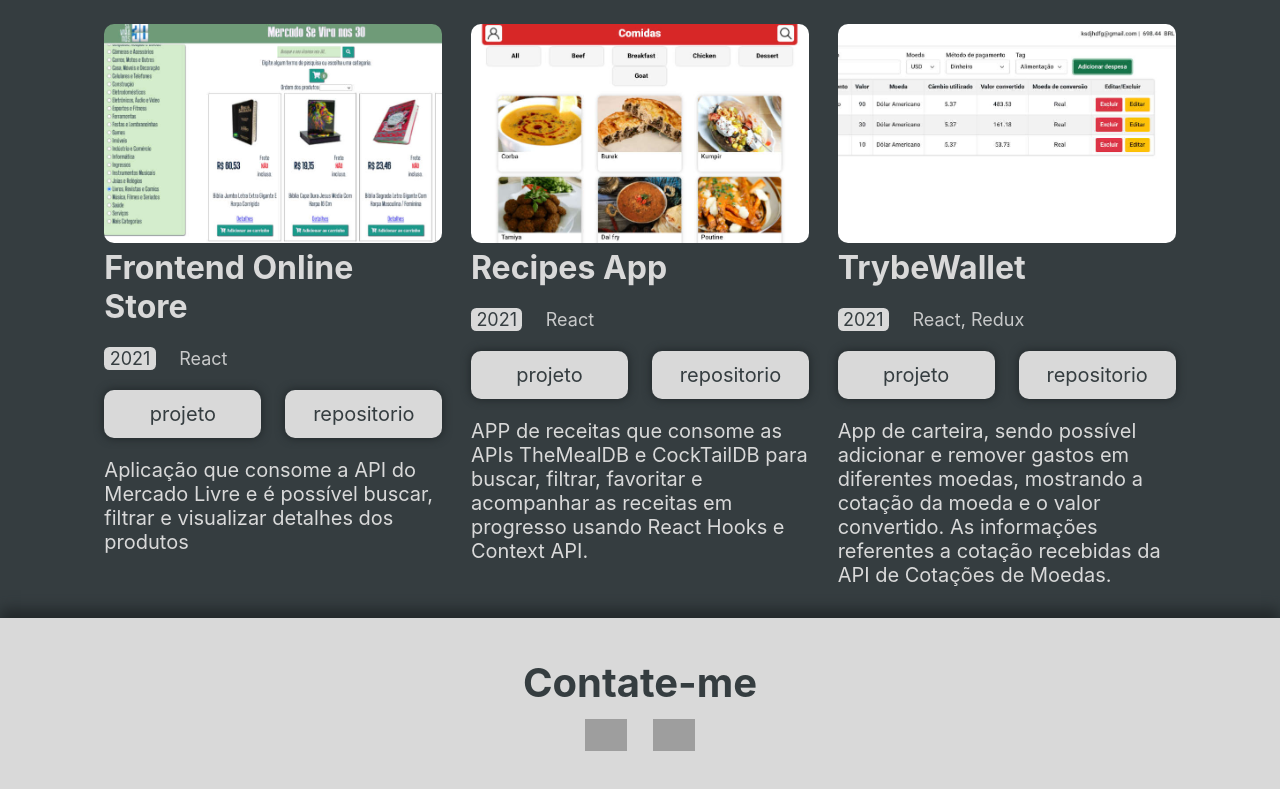
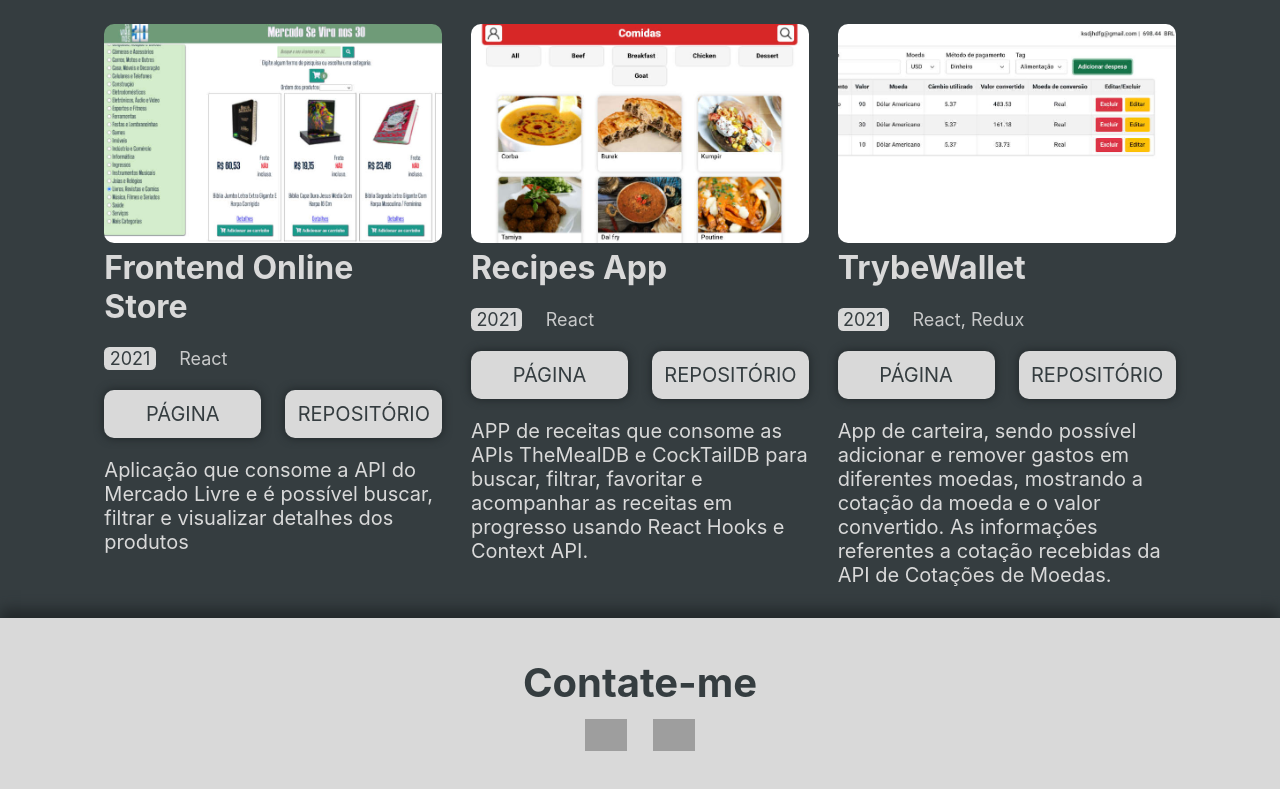
Before and after one commit to leo606/leo-portfolio, a React (Create React App) app: page / in a window 1280 px wide. Shown: the part 648-1437 px from the top of the page. Built offline with nearby package versions, Linux system fonts and the light colour scheme; grey boxes are pictures that could not be loaded.

Commit message:
links to projects

```diff
--- a/src/components/ProjectCard/ProjectCard.jsx
+++ b/src/components/ProjectCard/ProjectCard.jsx
@@ -12,8 +12,8 @@ function ProjectCard({ project }) {
         <span>{project.type}</span>
       </div>
       <div>
-        <a href="https://www.google.com/">projeto</a>
-        <a href="https://www.google.com/">repositorio</a>
+        <a target="_blank" rel="noreferrer" href={project.page}>PÁGINA</a>
+        <a target="_blank" rel="noreferrer" href={project.repo}>REPOSITÓRIO</a>
       </div>
       <p>{project.description}</p>
     </StyledProjectCard>
--- a/src/data/projects.json
+++ b/src/data/projects.json
@@ -5,7 +5,9 @@
     "year": "2021",
     "type": "React",
     "description": "Aplicação que consome a API do Mercado Livre e é possível buscar, filtrar e visualizar detalhes dos produtos",
-    "thumb":"images/se_vira_nos_trinta.jpg"
+    "thumb":"images/se_vira_nos_trinta.jpg",
+    "page": "https://leo606.github.io/project-frontend-online-store-trybe/",
+    "repo": "https://github.com/leo606/project-frontend-online-store-trybe"
   },
   {
     "id": 2,
@@ -13,7 +15,9 @@
     "year": "2021",
     "type": "React",
     "description": "APP de receitas que consome as APIs TheMealDB e CockTailDB para buscar, filtrar, favoritar e acompanhar as receitas em progresso usando React Hooks e Context API.",
-    "thumb":"images/jetfood.jpg"
+    "thumb":"images/jetfood.jpg",
+    "page": "https://leo606.github.io/project-recipes-app-trybe/#/",
+    "repo": "https://github.com/leo606/project-recipes-app-trybe"
   },
   {
     "id": 3,
@@ -21,6 +25,8 @@
     "year": "2021",
     "type": "React, Redux",
     "description": "App de carteira, sendo possível adicionar e remover gastos em diferentes moedas, mostrando a cotação da moeda e o valor convertido. As informações referentes a cotação recebidas da API de Cotações de Moedas.",
-    "thumb":"images/trybewallet.jpg"
+    "thumb":"images/trybewallet.jpg",
+    "page": "https://leo606.github.io/project-trybewallet-trybe/",
+    "repo": "https://github.com/leo606/project-trybewallet-trybe"
   }
 ]
```
